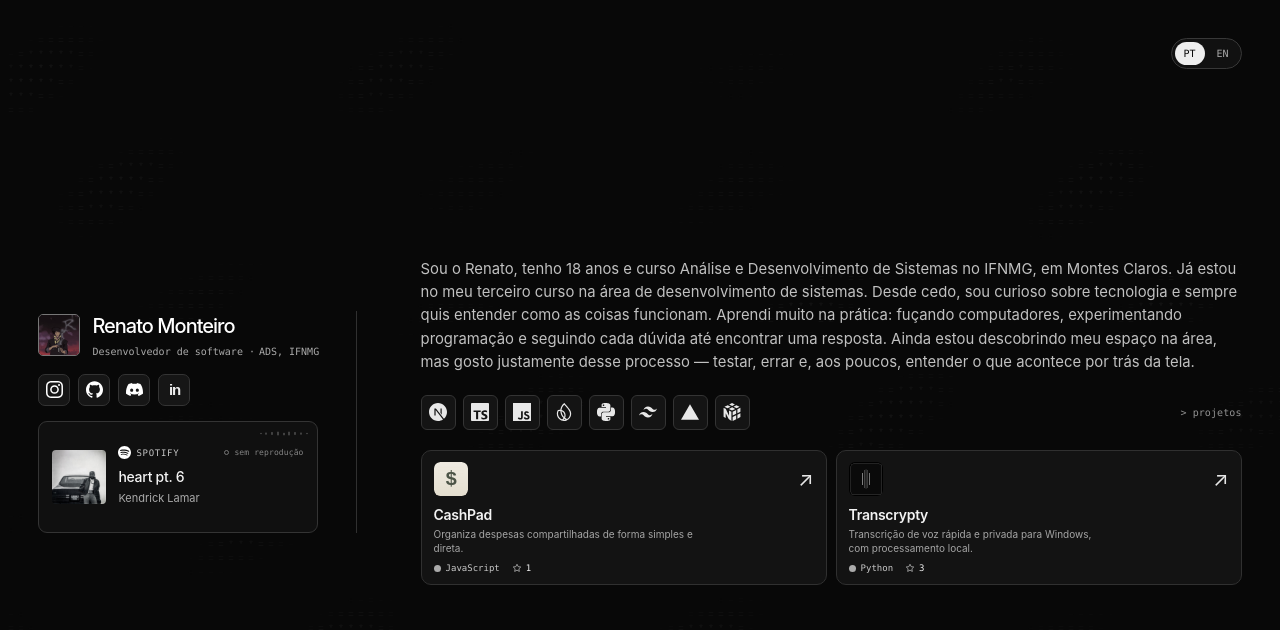
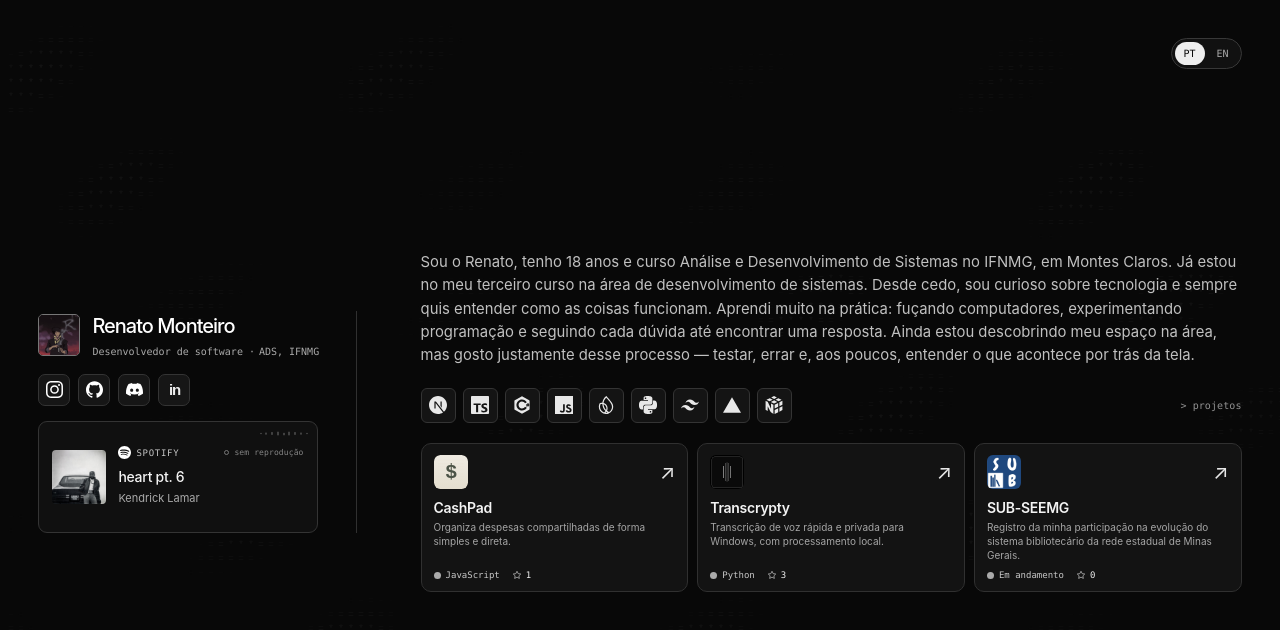
Before and after one commit to renato0x/portfolio, a Next.js app: page / in a window 1280 px wide. Shown: the top 630 px of the page. Built offline with nearby package versions, Linux system fonts and the light colour scheme; no server answers.

Commit message:
feat: add SUB-SEEMG project and C# stack icon

```diff
--- a/src/app/globals.css
+++ b/src/app/globals.css
@@ -48,7 +48,7 @@ button { font: inherit; }
 .project-mark { width: 34px; height: 34px; object-fit: contain; border-radius: 6px; }
 .project-open { font: 20px/1 var(--sans); color: #e7e7e7; transition: transform .2s; }
 .project-card:hover .project-open { transform: translate(2px, -2px); }
-.project-card h3 { font-size: 14px; font-weight: 560; letter-spacing: -.02em; margin: 0 0 3px; }
+.project-card h3 { overflow: hidden; text-overflow: ellipsis; white-space: nowrap; font-size: 14px; font-weight: 560; letter-spacing: -.02em; margin: 0 0 3px; }
 .project-card p { font-size: 10px; line-height: 1.38; color: var(--muted); margin: 0; max-width: 42ch; }
 .project-meta { display: flex; align-items: center; gap: 12px; font: 9px var(--mono); color: #c8c8c8; }
 .language { display: flex; align-items: center; gap: 5px; }
@@ -103,6 +103,7 @@ button { font: inherit; }
   .stack-item { width: 30px; height: 30px; border-radius: 5px; }
   .stack-item img { width: 16px; height: 16px; }
   .project-grid { gap: 6px; }
+  .project-grid { grid-template-columns: repeat(2, minmax(0, 1fr)); }
   .project-card { min-height: 99px; padding: 8px; gap: 6px; border-radius: 8px; }
   .project-mark { width: 27px; height: 27px; }
   .project-open { font-size: 16px; }
@@ -130,6 +131,11 @@ button { font: inherit; }
   .music-wave { right: 8px; width: 43px; height: 9px; }
 }
 
+@media (max-width: 900px) {
+  .stack-row { gap: 4px; }
+  .stack-item { width: 29px; height: 29px; }
+}
+
 @media (max-height: 700px) and (min-width: 761px) {
   .page { padding-block: 13px; gap: 8px; }
   .content-layout { gap: 34px; }
@@ -143,6 +149,10 @@ button { font: inherit; }
   .profile-column { transform: translateX(8px); }
 }
 
+@media (min-width: 1100px) {
+  .project-grid { grid-template-columns: repeat(3, minmax(0, 1fr)); }
+}
+
 @media (prefers-reduced-motion: reduce) {
   *, *::before, *::after { animation: none !important; transition: none !important; scroll-behavior: auto !important; }
 }
--- a/src/components/portfolio-client.tsx
+++ b/src/components/portfolio-client.tsx
@@ -5,7 +5,7 @@ import type { CSSProperties, SyntheticEvent } from "react";
 import { EncryptedText } from "@/components/ui/encrypted-text";
 
 type Language = "pt" | "en";
-type ProjectName = "CashPad" | "Transcrypty";
+type ProjectName = "CashPad" | "Transcrypty" | "SUB-SEEMG";
 type TrackSource = "fallback" | "spotify" | "discord";
 
 type Track = {
@@ -18,7 +18,7 @@ type Track = {
 type Project = {
   name: ProjectName;
   fallbackStars: number;
-  language: string;
+  meta: Record<Language, string>;
   logo: string;
   href: string;
   description: Record<Language, string>;
@@ -55,7 +55,7 @@ const projects: Project[] = [
   {
     name: "CashPad",
     fallbackStars: 1,
-    language: "JavaScript",
+    meta: { pt: "JavaScript", en: "JavaScript" },
     logo: "/assets/projects/CashPad.svg",
     href: "https://github.com/renato0x/CashPad",
     description: {
@@ -66,12 +66,23 @@ const projects: Project[] = [
   {
     name: "Transcrypty",
     fallbackStars: 3,
-    language: "Python",
+    meta: { pt: "Python", en: "Python" },
     logo: "/assets/projects/Transcrypty.bmp",
     href: "https://github.com/renato0x/Transcrypty",
     description: {
       pt: "Transcrição de voz rápida e privada para Windows, com processamento local.",
       en: "Fast, private speech-to-text for Windows, processed locally.",
+    },
+  },
+  {
+    name: "SUB-SEEMG",
+    fallbackStars: 0,
+    meta: { pt: "Em andamento", en: "In progress" },
+    logo: "/assets/projects/SUB-SEEMG.png",
+    href: "https://github.com/renato0x/SUB-SEEMG",
+    description: {
+      pt: "Registro da minha participação na evolução do sistema bibliotecário da rede estadual de Minas Gerais.",
+      en: "A record of my contribution to the library system for Minas Gerais state schools.",
     },
   },
 ];
@@ -116,6 +127,7 @@ const copy: Record<Language, PageCopy> = {
 const stackItems = [
   ["Next.js", "/assets/stack/nextdotjs.svg"],
   ["TypeScript", "/assets/stack/typescript.svg"],
+  ["C#", "/assets/stack/csharp.svg"],
   ["JavaScript", "/assets/stack/javascript.svg"],
   ["Firebase", "/assets/stack/firebase.svg"],
   ["Python", "/assets/stack/python.svg"],
@@ -224,6 +236,7 @@ export default function PortfolioClient() {
   const [stars, setStars] = useState<Record<ProjectName, number>>({
     CashPad: 1,
     Transcrypty: 3,
+    "SUB-SEEMG": 0,
   });
   const [track, setTrack] = useState<Track>(fallbackTrack);
   const [failedCover, setFailedCover] = useState<string | null>(null);
@@ -420,7 +433,7 @@ export default function PortfolioClient() {
                     <div className="project-meta">
                       <span className="language">
                         <i className="language-dot" />
-                        {project.language}
+                        {project.meta[language]}
                       </span>
                       <span className="stars" aria-label={currentCopy.githubStars}>
                         <svg aria-hidden="true" width="10" height="10" viewBox="0 0 24 24" fill="none" stroke="currentColor" strokeWidth="1.8">
```
Also changed, not shown: public/assets/projects/SUB-SEEMG.png (added), public/assets/stack/csharp.svg (added).
